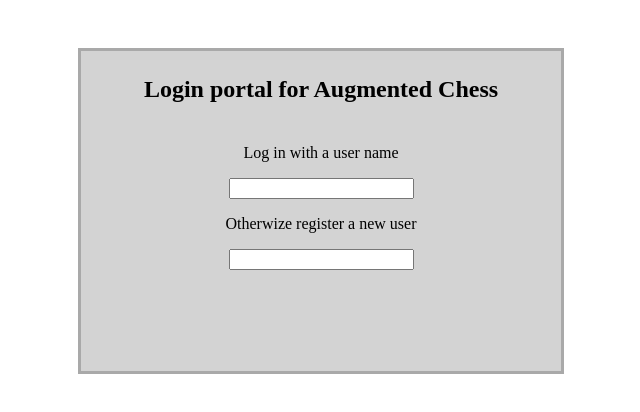
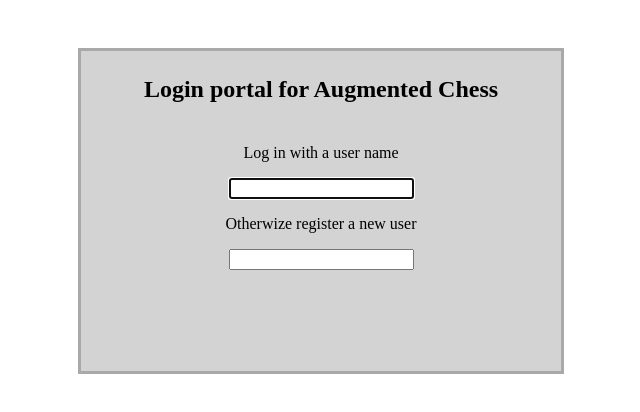
Before and after one commit to tgm-git/sw7-we, an Angular app in the folder augmented-chess/: page /login in a window 1280 px wide. Shown: the top 412 px of the page, without its empty margins (319-959 px from the left). Built offline with nearby package versions, Linux system fonts and the light colour scheme.

Commit message:
added autofocus to login

```diff
--- a/augmented-chess/src/app/login/login.component.html
+++ b/augmented-chess/src/app/login/login.component.html
@@ -6,7 +6,7 @@
     {{infoLogin}}
   </p>
   <p>
-    <input #loginBox (keydown.enter)="login(loginBox.value, loginBox)">
+    <input autofocus #loginBox (keydown.enter)="login(loginBox.value, loginBox)">
   </p>
   <p>
     {{infoRegister}}
```
